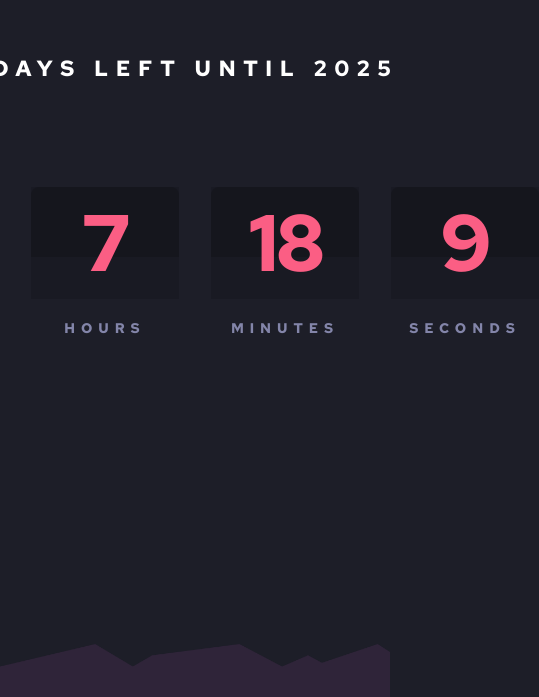
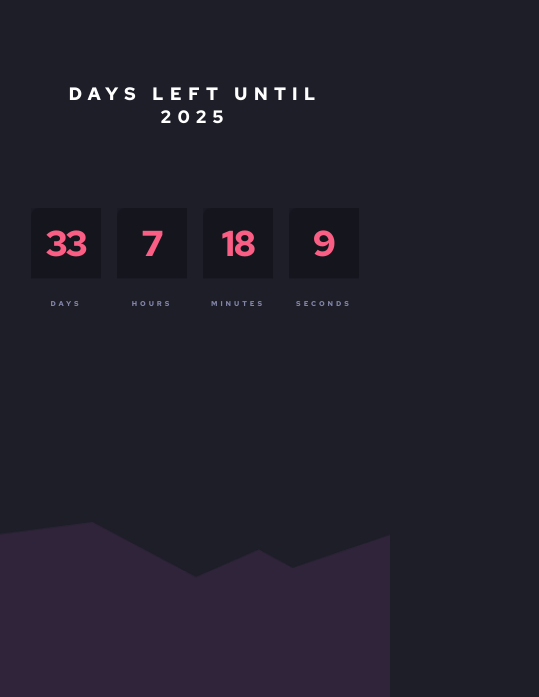
Before and after one commit to M0H1K4/New-Year-Timer, a plain HTML site: page index.html in a window 390 px wide. Shown: the part 147-844 px from the top of the page, 539 px wide, since content can reach past the window. Drawn offline with Linux system fonts and the light colour scheme.

Commit message:
added mobile version

```diff
--- a/style.css
+++ b/style.css
@@ -30,7 +30,7 @@ h1 {
   letter-spacing: 7.5px;
   text-transform: uppercase;
 }
-.newYear_h1{
+.newYear_h1 {
   color: #fff;
   text-align: center;
   font-size: 30px;
@@ -46,7 +46,8 @@ h1 {
   gap: 104px;
   justify-content: center;
   align-items: center;
-  margin-top: -10rem;}
+  margin-top: -10rem;
+}
 .container2 {
   display: flex;
   flex-direction: row;
@@ -56,7 +57,6 @@ h1 {
 .hours,
 .minutes,
 .seconds {
-
   width: 148px;
   height: 150px;
   display: flex;
@@ -70,9 +70,9 @@ h1 {
 .hours_2,
 .minutes_2,
 .seconds_2 {
-  background-image: url('./assets/Rectangle\ Copy\ up.png');
+  background-image: url("./assets/Rectangle\ Copy\ up.png");
   background-repeat: no-repeat;
-  background-color: #191A23;
+  background-color: #191a23;
   text-align: center;
   display: flex;
   justify-content: center;
@@ -102,6 +102,86 @@ p {
   letter-spacing: -2.4px;
 }
 
-.hidden{
+.hidden {
   display: none;
 }
+
+@media screen and (max-width: 768px) {
+  body {
+    /* background-color: red; */
+    background-image: url('./assets/bottomMobile.png'), url('./assets/Combined\ Shape\ 2.png');
+    background-position: bottom, top;
+    background-size: 100%, 300%;
+  }
+  .days,
+  .hours,
+  .minutes,
+  .seconds {
+    width: 70px;
+    height: 100px;
+    display: flex;
+    justify-content: center;
+    align-items: center;
+    /* background-color: aqua; */
+  }
+  h2 {
+    color: #8385a9;
+    font-size: 7px;
+    font-style: normal;
+    font-weight: 700;
+    line-height: normal;
+    letter-spacing: 2.959px;
+    /* text-align: center; */
+  }
+  p {
+    color: #fb5e84;
+    text-align: center;
+    font-family: "Red Hat Text";
+    font-size: 36px;
+    font-style: normal;
+    font-weight: 700;
+    line-height: 71px; /* 197.222% */
+    letter-spacing: -1.08px;
+  }
+  .days_2,
+  .hours_2,
+  .minutes_2,
+  .seconds_2 {
+    background-image: url("./assets/Rectangle\ Copy\ up.png");
+    background-repeat: no-repeat;
+    background-color: #191a23;
+    text-align: center;
+    display: flex;
+    justify-content: center;
+    align-items: center;
+    width: 70px;
+    height: 71px;
+    flex-shrink: 0;
+    /* background-color: red; */
+  }
+  h1 {
+    color: #fff;
+    text-align: center;
+    font-family: "Red Hat Text";
+    font-size: 18px;
+    font-style: normal;
+    font-weight: 700;
+    line-height: normal;
+    letter-spacing: 6.136px;
+    text-transform: uppercase;
+    width: 327px;
+  }
+  .container {
+    gap: 5rem;
+    justify-content: center;
+    align-items: center;
+    margin-top: -10rem;
+  }
+  .container2 {
+    /* display: flex; */
+    /* flex-direction: row;
+    justify-content: center;
+    align-items: center; */
+    gap:16px;
+  }
+}
```
Also changed, not shown: assets/bottomMobile.png (added).
